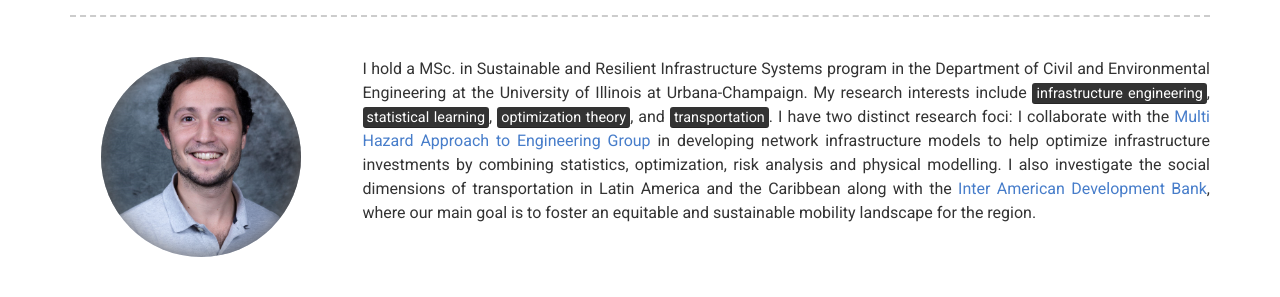
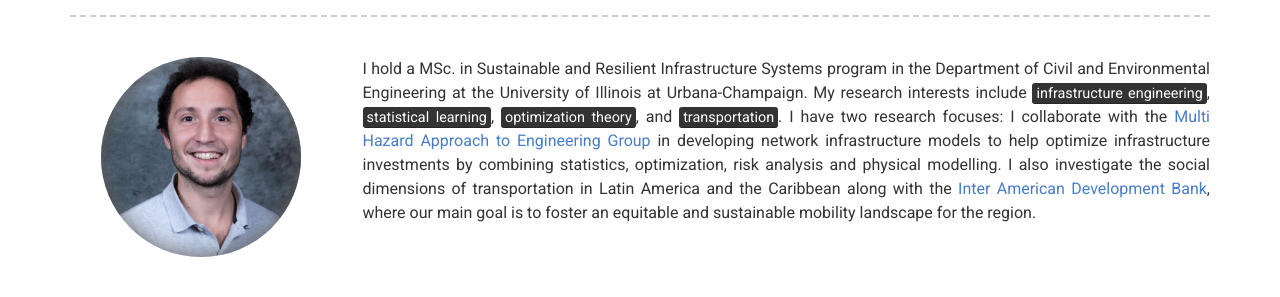
Before and after one commit to JPchomp/JPchomp.github.io, a Jekyll site: the page built from index.md, in a window 1280 px wide and 900 px high. Shown: the part 272-569 px from the top of the window. Built offline with Jekyll 4.4.1, drawn with Linux system fonts in a browser that asks for light colours.

Commit message:
foci focuses

```diff
--- a/_config.yml
+++ b/_config.yml
@@ -19,7 +19,7 @@ twitter_username: JPbertucci
 # about_title: About Me (Use this to override about section title)
 about_profile_image: profile.jpg
 about_content: | # this will include new lines to allow paragraphs
-  I hold a MSc. in Sustainable and Resilient Infrastructure Systems program in the Department of Civil and Environmental Engineering at the University of Illinois at Urbana-Champaign. My research interests include <mark>infrastructure engineering</mark>, <mark>statistical learning</mark>, <mark>optimization theory</mark>, and <mark>transportation</mark>. I have two distinct research foci: I collaborate with the [Multi Hazard Approach to Engineering Group](http://mae.cee.illinois.edu/) in developing network infrastructure models to help optimize infrastructure investments by combining statistics, optimization, risk analysis and physical modelling. I also investigate the social dimensions of transportation in Latin America and the Caribbean along with the [Inter American Development Bank](http://iadb.org), where our main goal is to foster an equitable and sustainable mobility landscape for the region.
+  I hold a MSc. in Sustainable and Resilient Infrastructure Systems program in the Department of Civil and Environmental Engineering at the University of Illinois at Urbana-Champaign. My research interests include <mark>infrastructure engineering</mark>, <mark>statistical learning</mark>, <mark>optimization theory</mark>, and <mark>transportation</mark>. I have two research focuses: I collaborate with the [Multi Hazard Approach to Engineering Group](http://mae.cee.illinois.edu/) in developing network infrastructure models to help optimize infrastructure investments by combining statistics, optimization, risk analysis and physical modelling. I also investigate the social dimensions of transportation in Latin America and the Caribbean along with the [Inter American Development Bank](http://iadb.org), where our main goal is to foster an equitable and sustainable mobility landscape for the region.
 
 # Projects Section
 # projects_title: Projects #(Use this to override about projects section title)
```
